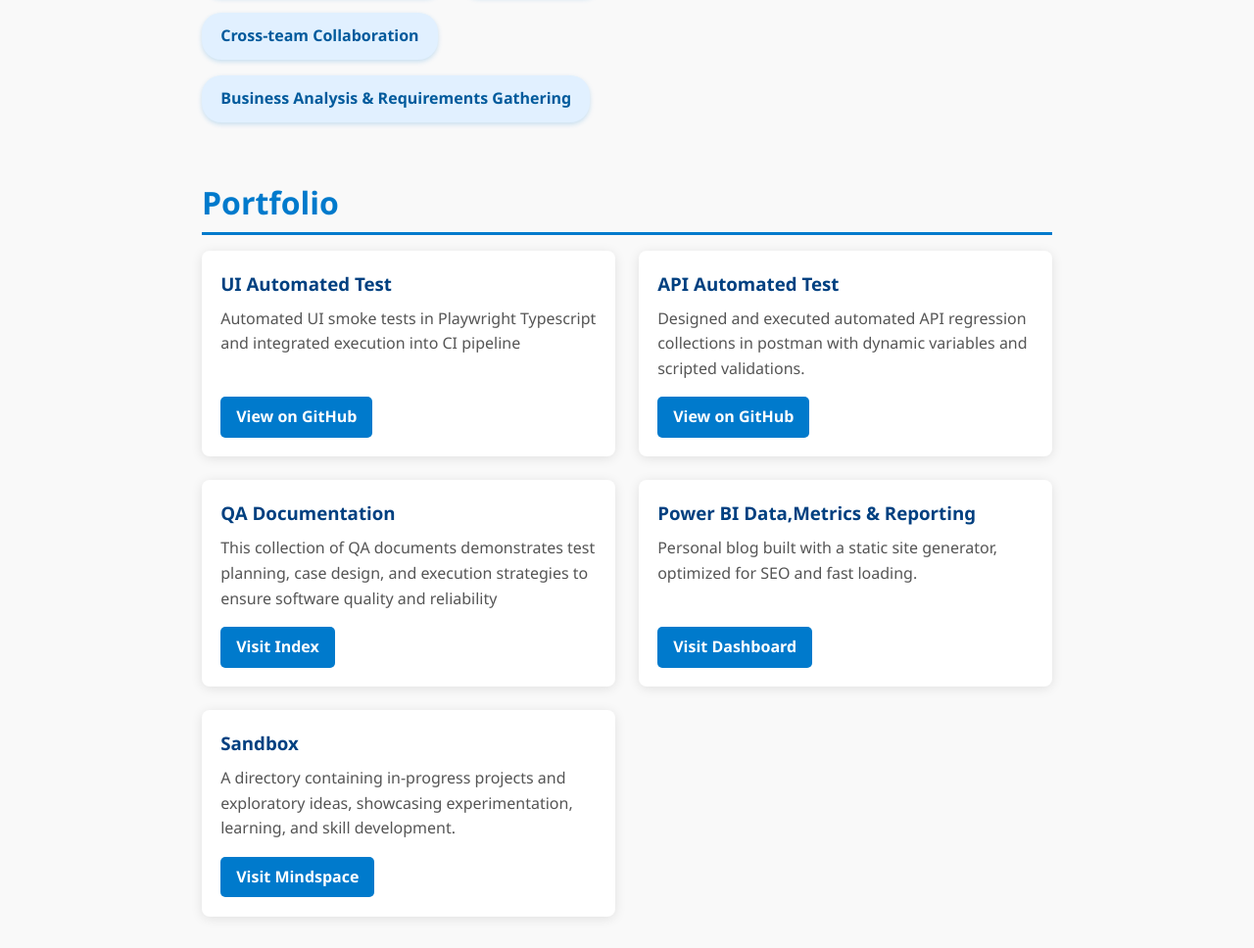
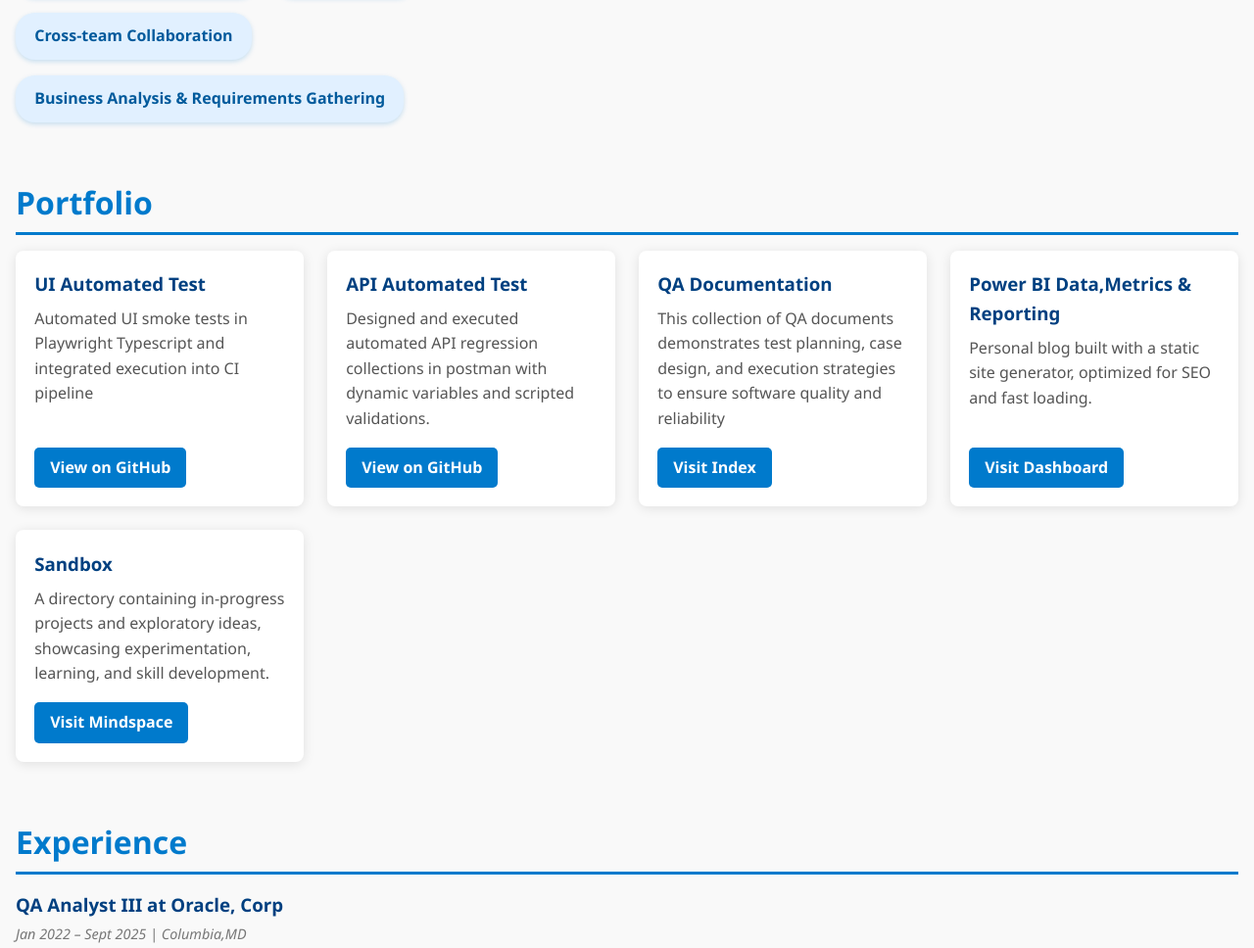
Before and after one commit to cdangelle/personalbrand, a plain HTML site: page index.html in a window 1280 px wide. Shown: the part 1198-2166 px from the top of the page at 98% size. Drawn offline with Linux system fonts and the light colour scheme.

Commit message:
Update index.html
Trying to update to fix text wrapping issue

```diff
--- a/index.html
+++ b/index.html
@@ -83,7 +83,7 @@
 
     main {
       flex: 1 0 auto;
-      max-width: 900px;
+      max-width: 1600px;
       margin: 2rem auto 4rem auto;
       padding: 0 1rem;
       width: 100%;
```
